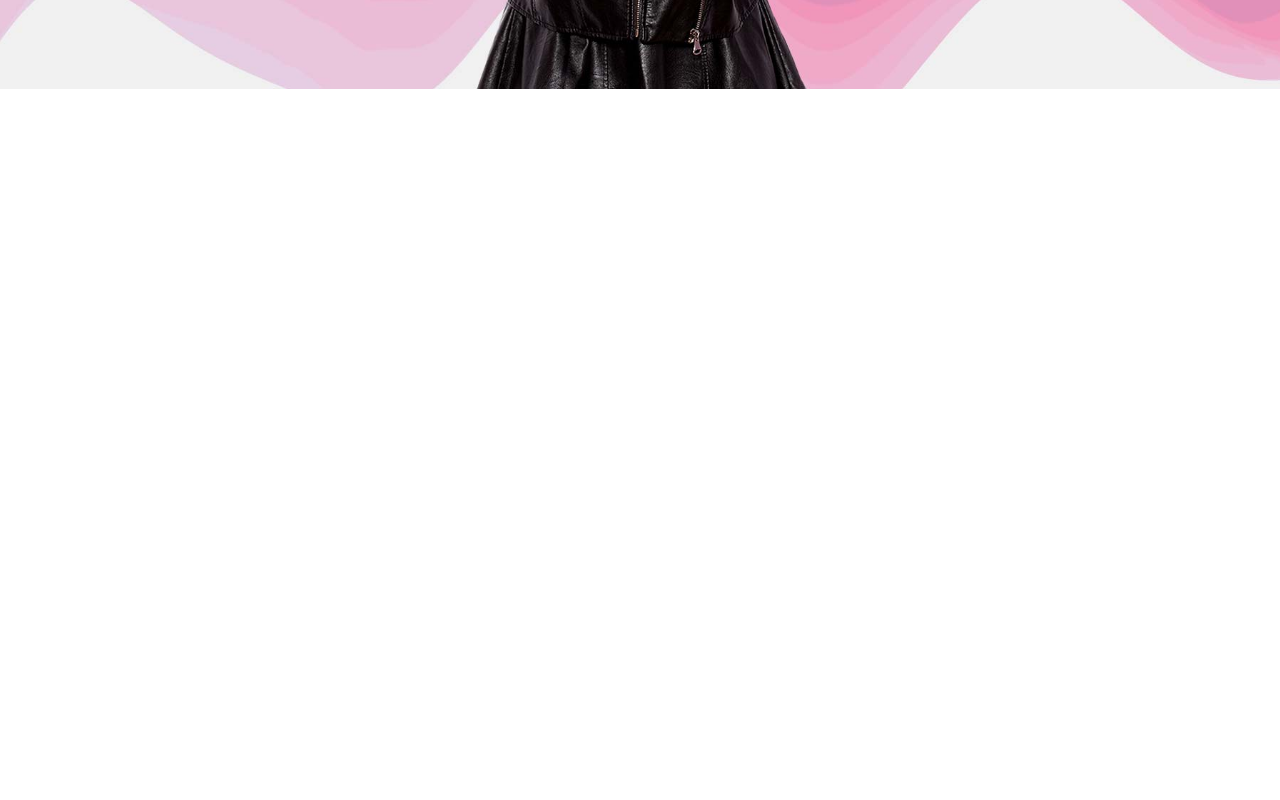
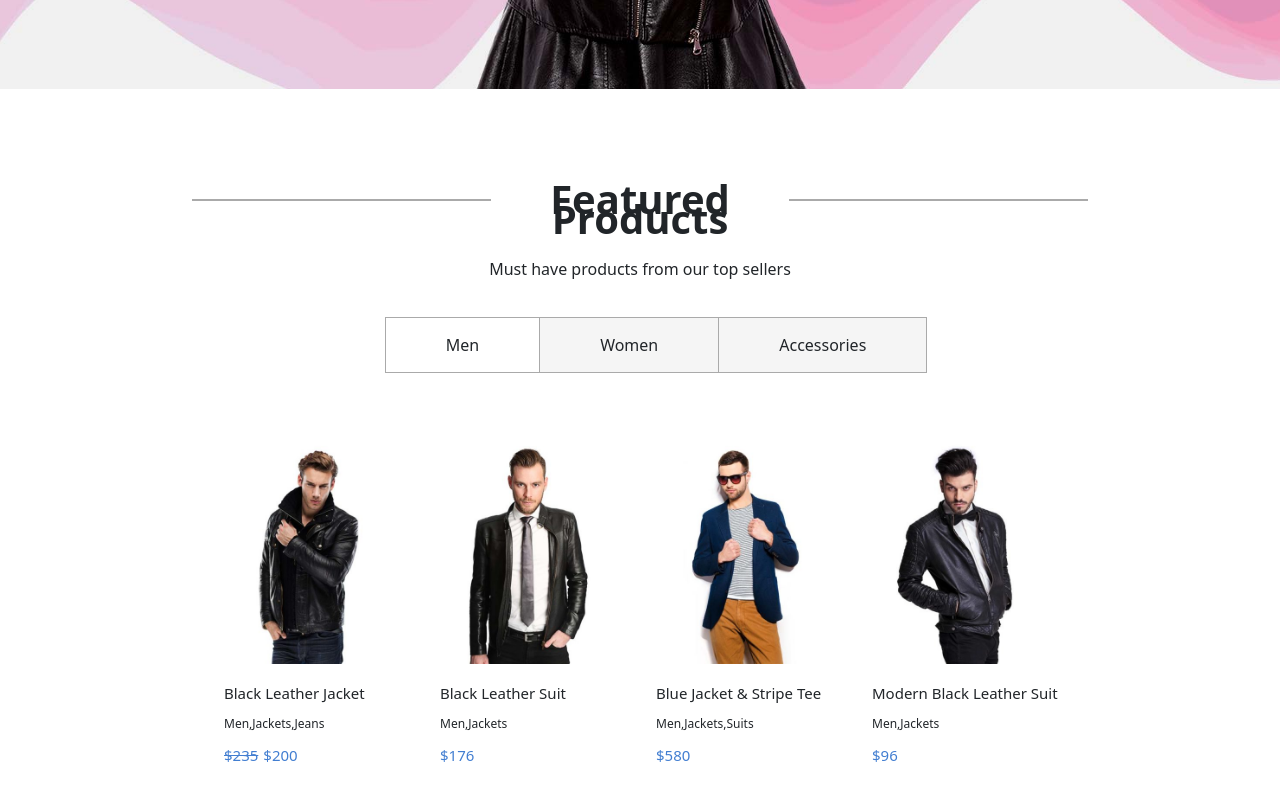
Before and after one commit to Titho93/proj-html-vuejs, a Vue app: page / in a window 1280 px wide. Shown: the part 712-1512 px from the top of the page. Before the commit the page ends 801 px from the top, so only its background shows below. Built offline with nearby package versions, Linux system fonts and the light colour scheme.

Commit message:
[add]Products

```diff
--- a/src/components/Jumbotron.vue
+++ b/src/components/Jumbotron.vue
@@ -53,5 +53,8 @@ export default {
       }
     }
   }
+  h4 {
+    color: white;
+  }
 }
 </style>
--- a/src/components/Main.vue
+++ b/src/components/Main.vue
@@ -1,15 +1,23 @@
 <script>
+
+import Products from './partials/Products.vue'
 
 export default {
   name: 'Main',
+  components: {
+    Products
+  }
 
 }
 </script>
 
 <template>
 
+  <Products />
+
 </template>
 
 <style lang="scss">
+@use '../scss/Main.scss';
 
 </style>
--- /dev/null
+++ b/src/components/partials/Products.vue
@@ -0,0 +1,145 @@
+<script>
+
+export default {
+  name: 'Products',
+
+}
+</script>
+
+<template>
+
+    <div class="container-main">
+
+        <div class="fp">
+            <div class="sectionTitle d-flex">
+                <div class="stripe"></div>
+                <h2><strong>Featured Products</strong></h2>
+                <div class="stripe"></div>
+            </div>
+            <p>Must have products from our top sellers</p>
+        </div>
+
+        <div class="select">
+            <ul>
+                <li class="active">Men</li>
+                <li>Women</li>
+                <li>Accessories</li>
+            </ul>
+        </div>
+
+        <div class="card-product">
+            <ul>
+                <li>
+                    <div class="card-pt">
+                        <img src="../../assets/black_elegant_leather_jacket-400x520.jpg" alt="">
+                        <h4>Black Leather Jacket</h4>
+                        <span class="bio">Men,Jackets,Jeans</span>
+                        <div class="price">
+                            <span class="discount">$235</span>
+                            <span class="real">$200</span>
+                        </div>
+                    </div>
+                </li>
+                <li>
+                    <div class="card-pt">
+                        <img src="../../assets/black_leather_suit-400x520.jpg" alt="">
+                        <h4>Black Leather Suit</h4>
+                        <span class="bio">Men,Jackets</span>
+                        <div class="price">
+                            <span class="real">$176</span>
+                        </div>
+                    </div>
+                </li>
+                <li>
+                    <div class="card-pt">
+                        <img src="../../assets/blue_jacket_and_white_stripe_tee-400x520.jpg" alt="">
+                        <h4>Blue Jacket & Stripe Tee</h4>
+                        <span class="bio">Men,Jackets,Suits</span>
+                        <div class="price">
+                            <span class="real">$580</span>
+                        </div>
+                    </div>
+                </li>
+                <li>
+                    <div class="card-pt">
+                        <img src="../../assets/modern_black_leather_suit-400x520.jpg" alt="">
+                        <h4>Modern Black Leather Suit</h4>
+                        <span class="bio">Men,Jackets</span>
+                        <div class="price">
+                            <span class="real">$96</span>
+                        </div>
+                    </div>
+                </li>
+            </ul>
+        </div>
+
+    </div>
+
+</template>
+
+<style lang="scss">
+
+.fp {
+    text-align: center;
+    p {
+      padding: 20px 0;
+    }
+}
+
+.select {
+
+    ul {
+        list-style: none;
+        display: flex;
+        justify-content: center;
+        li {
+            padding: 15px 60px;
+            border: 1px solid #AAAAAA;
+            background-color: #F5F5F5;
+            &:nth-child(2) {
+                border-left: none;
+                border-right: none;
+            }
+        }
+        .active {
+            background-color: white;
+        }
+
+    }
+}
+
+.card-product {
+    padding: 50px 0;
+    ul {
+        display: flex;
+        list-style: none;
+        li {
+            .card-pt {
+                img {
+                    width: 80%;
+                }
+                h4 {
+                    padding-top: 20px;
+                }
+                span {
+                    font-size: 12px;
+                }
+                .price {
+                    display: flex;
+                    color: #427ED1;
+                    padding-top: 10px;
+                    span {
+                        padding-right: 5px;
+                        font-size: 15px;
+                    }
+                    .discount {
+                        text-decoration: line-through;
+                    }
+                }
+            }
+
+        }
+    }
+}
+
+</style>
--- a/src/scss/Main.scss
+++ b/src/scss/Main.scss
@@ -1,19 +1,24 @@
-@use './partials/Var' as *;
+@use './partials/Var.scss' as *;
+@use './partials/Font.scss' as *;
 
 @import 'bootstrap/scss/bootstrap';
+
+h1 {
+  font-size: 100px;
+  color: white;
+}
+
+h2 {
+  font-size: 40px;
+}
+
+h4 {
+  font-size: 15px;
+}
 
 .container-tb {
     width: 100%;
     border-bottom: 1px solid #AAAAAA;
-  }
-
-  h1 {
-    font-size: 100px;
-    color: white;
-  }
-
-  h4 {
-    color: white;
   }
 
   button {
@@ -23,3 +28,27 @@
     color: white;
     border-radius: 25px;
   }
+
+  .container-main {
+    padding-top: 100px;
+    width: 70%;
+    margin: 0 auto;
+  }
+
+  .sectionTitle {
+    margin: 0 auto;
+    .stripe {
+        width: 40%;
+    }
+    h2 {
+      width: 40%;
+      line-height: 20px;
+    }
+}
+
+  .stripe {
+    width: 100%;
+    height: 1px;
+    border: 1px solid $lightgrey-color;
+    margin-top: 10px;
+  }
```
Also changed, not shown: src/scss/partials/Font.scss (added).
